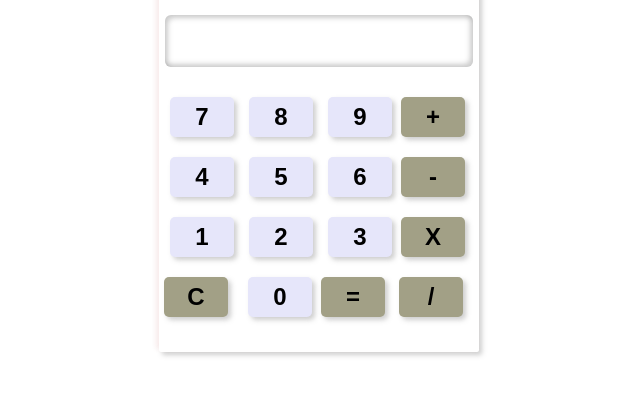
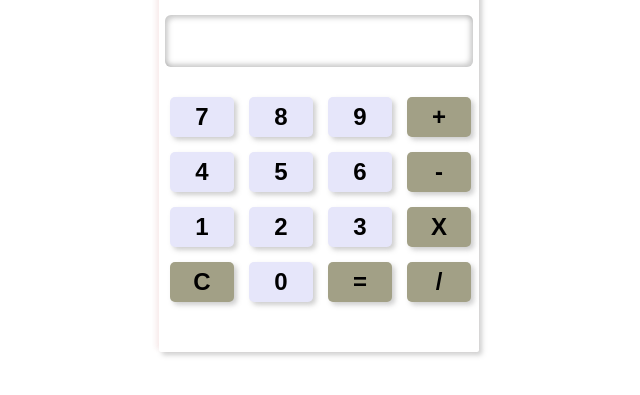
Before and after one commit to Praveen99Kumar/Calculator, a plain HTML site: page index.html in a window 1280 px wide. Shown: the part 153-548 px from the top of the page, without its empty margins (321-961 px from the left). Drawn offline with Linux system fonts and the light colour scheme.

Commit message:
File updated

```diff
--- a/index.html
+++ b/index.html
@@ -64,7 +64,7 @@
     .btn-s{
         width: 20%;
         height: 40px;
-        margin: 5px 5px;
+        margin: 15px 0px 0px 11px;
         border-radius: 5px;
         border: none;
         outline: none;
```
